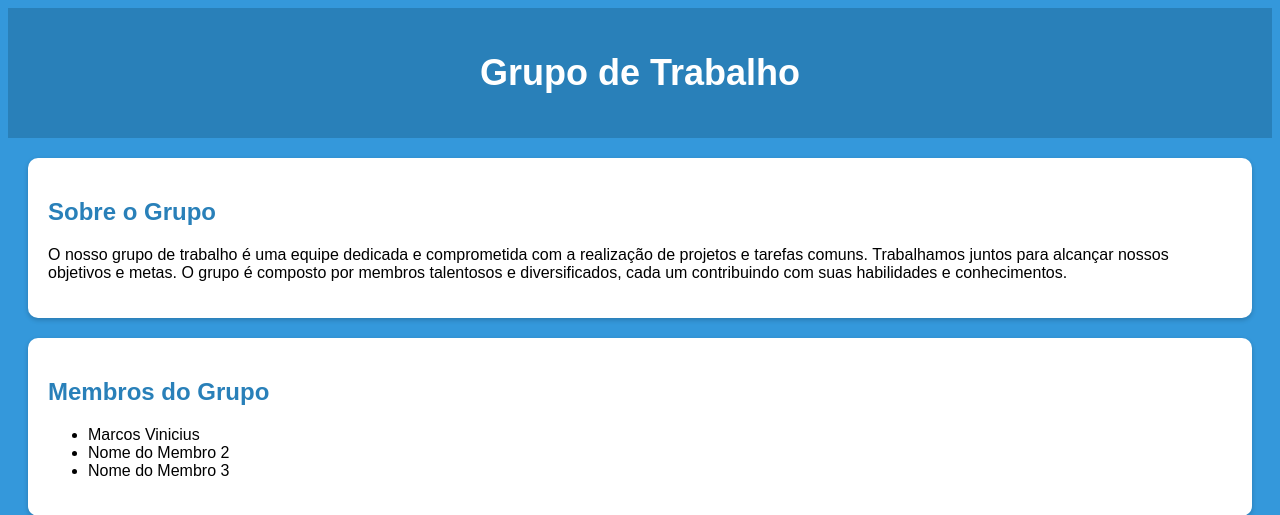
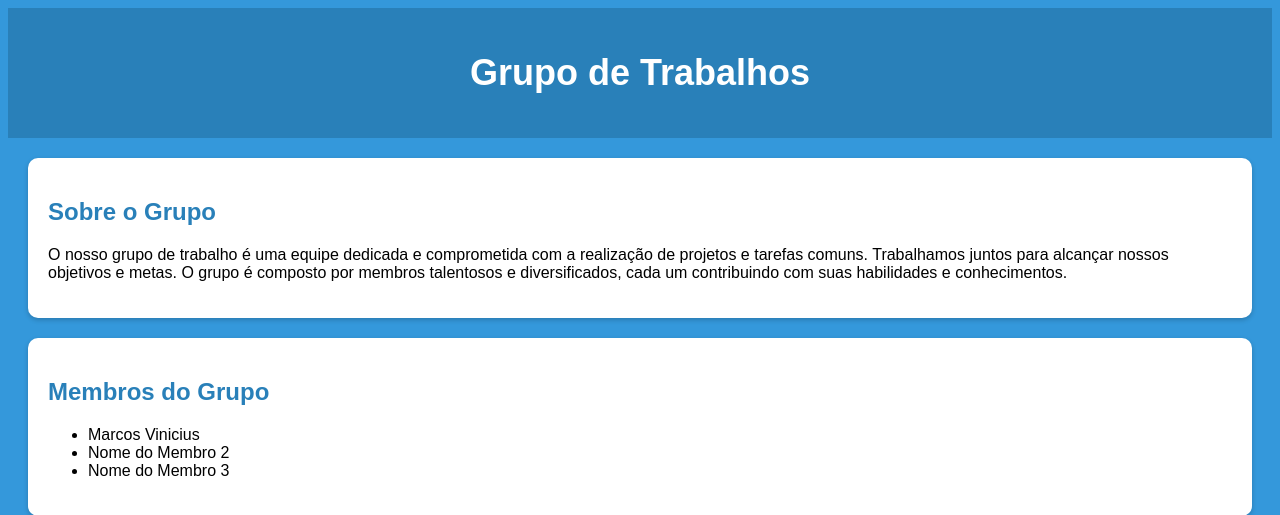
Before and after one commit to Vinnixz/site-prof, a PHP site: page / in a window 1280 px wide. Shown: the top 515 px of the page. Run offline with PHP 8.4, Linux system fonts and the light colour scheme.

Commit message:
teste pelo replit

```diff
--- a/index.php
+++ b/index.php
@@ -6,7 +6,7 @@
 </head>
 <body>
     <header>
-        <h1>Grupo de Trabalho</h1>
+        <h1>Grupo de Trabalhos</h1>
     </header>
 
     <section>
```
